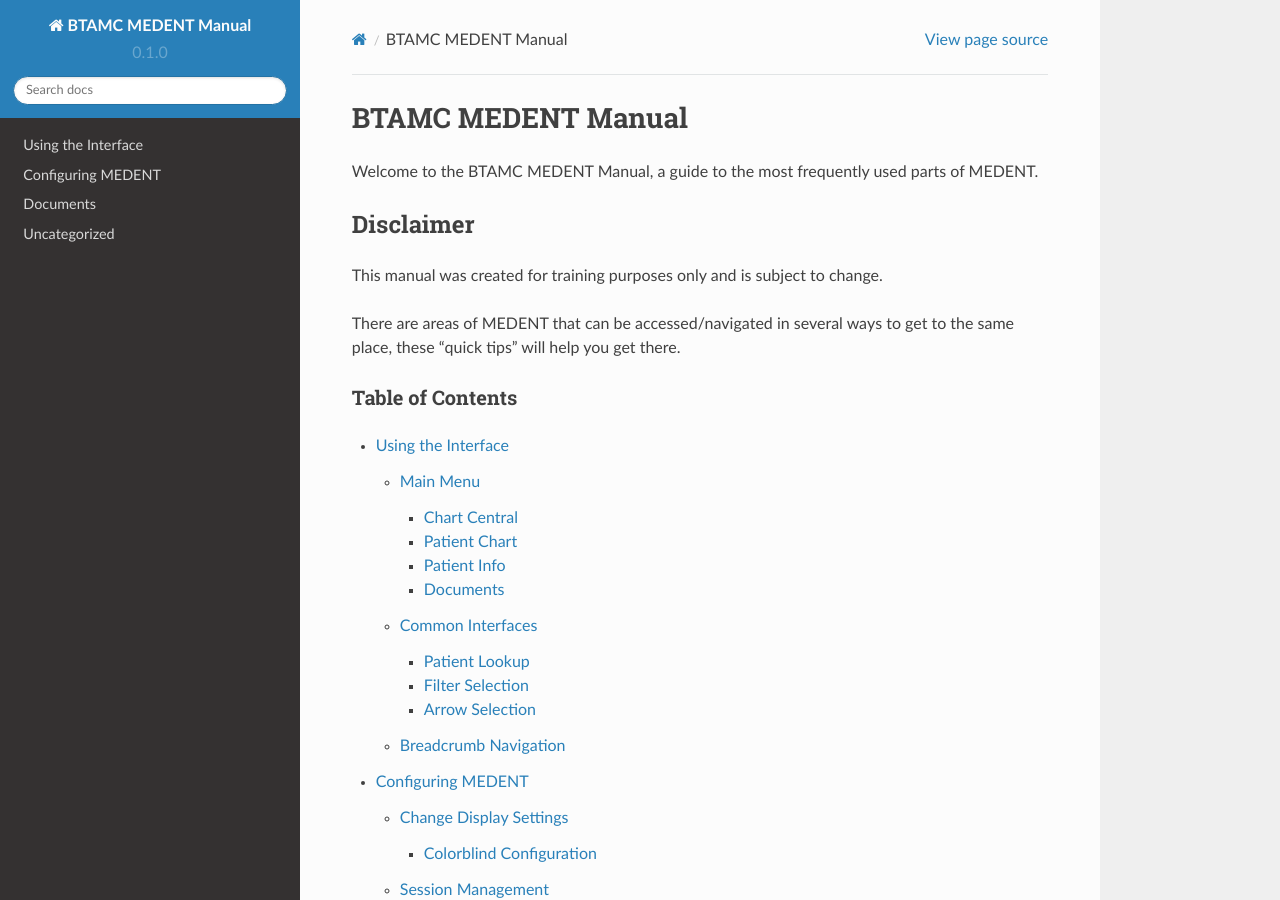
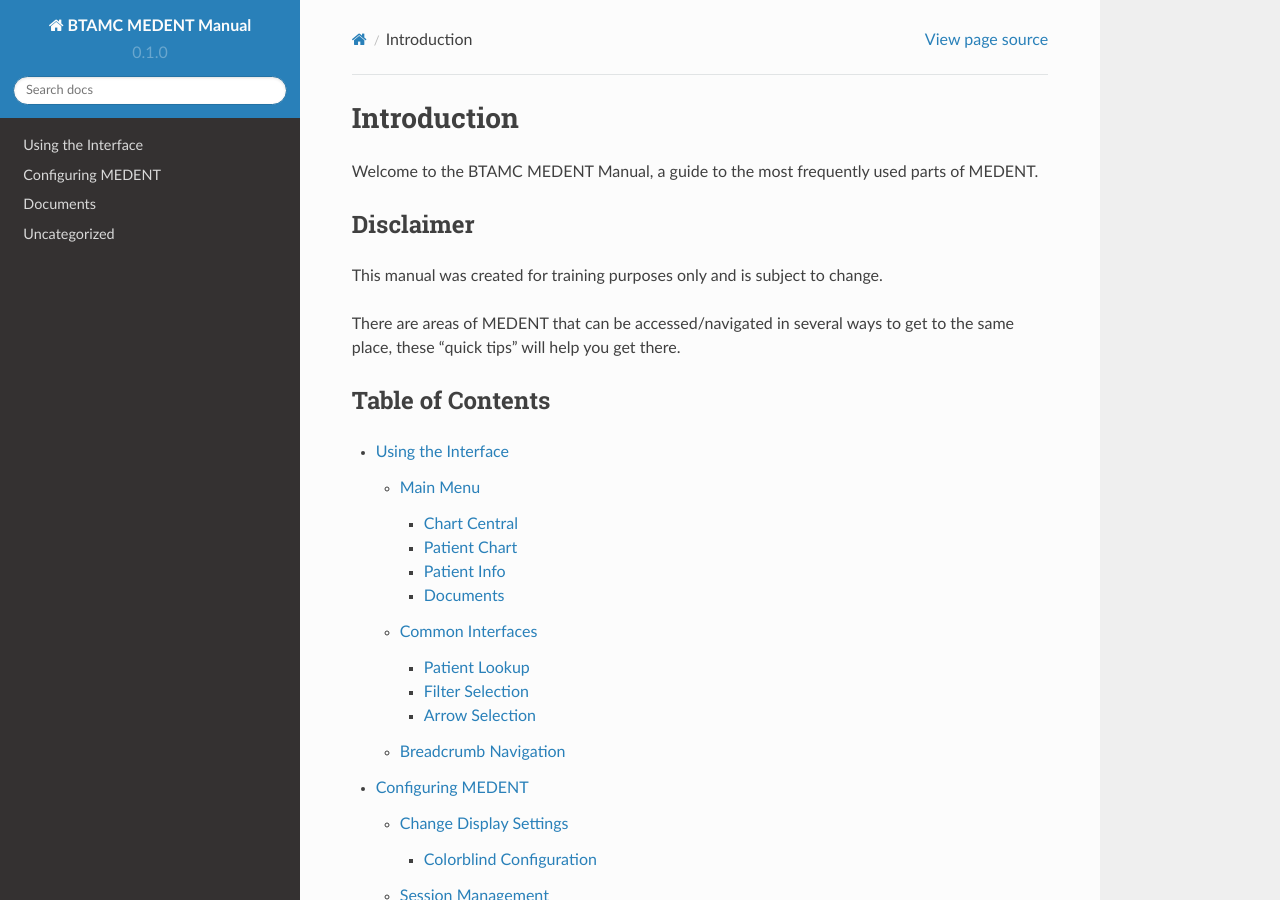
Before and after one commit to pawjwp/MEDENTManual, a Sphinx documentation site: the page built from docs/source/index.rst, in a window 1280 px wide and 900 px high. Built offline with Sphinx 7.4.7 and the Read the Docs theme 2.0.0, drawn with Linux system fonts in a browser that asks for light colours.

Commit message:
Heading changes

```diff
--- a/docs/source/index.rst
+++ b/docs/source/index.rst
@@ -1,12 +1,11 @@
-===================
-BTAMC MEDENT Manual
-===================
+************
+Introduction
+************
 
 Welcome to the BTAMC MEDENT Manual, a guide to the most frequently used parts of MEDENT.
 
-----------
 Disclaimer
-----------
+==========
 
 This manual was created for training purposes only and is subject to change.
 
```
Also changed, not shown: docs/source/configuring-medent.rst (+21 -13 lines), docs/source/documents.rst (+20 -11 lines), docs/source/uncategorized.rst (+34 -34 lines), docs/source/using-the-interface.rst (+21 -12 lines).
